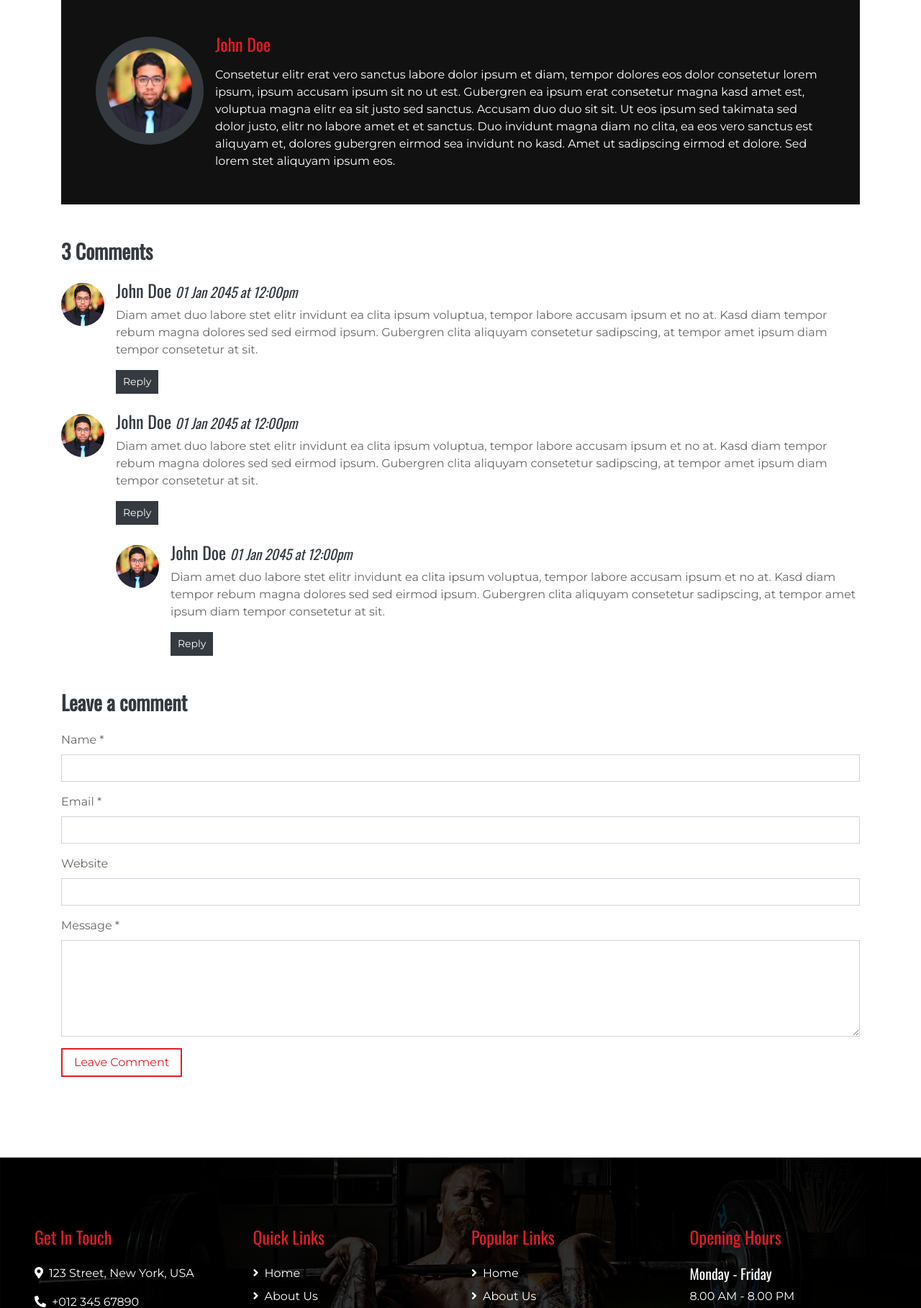
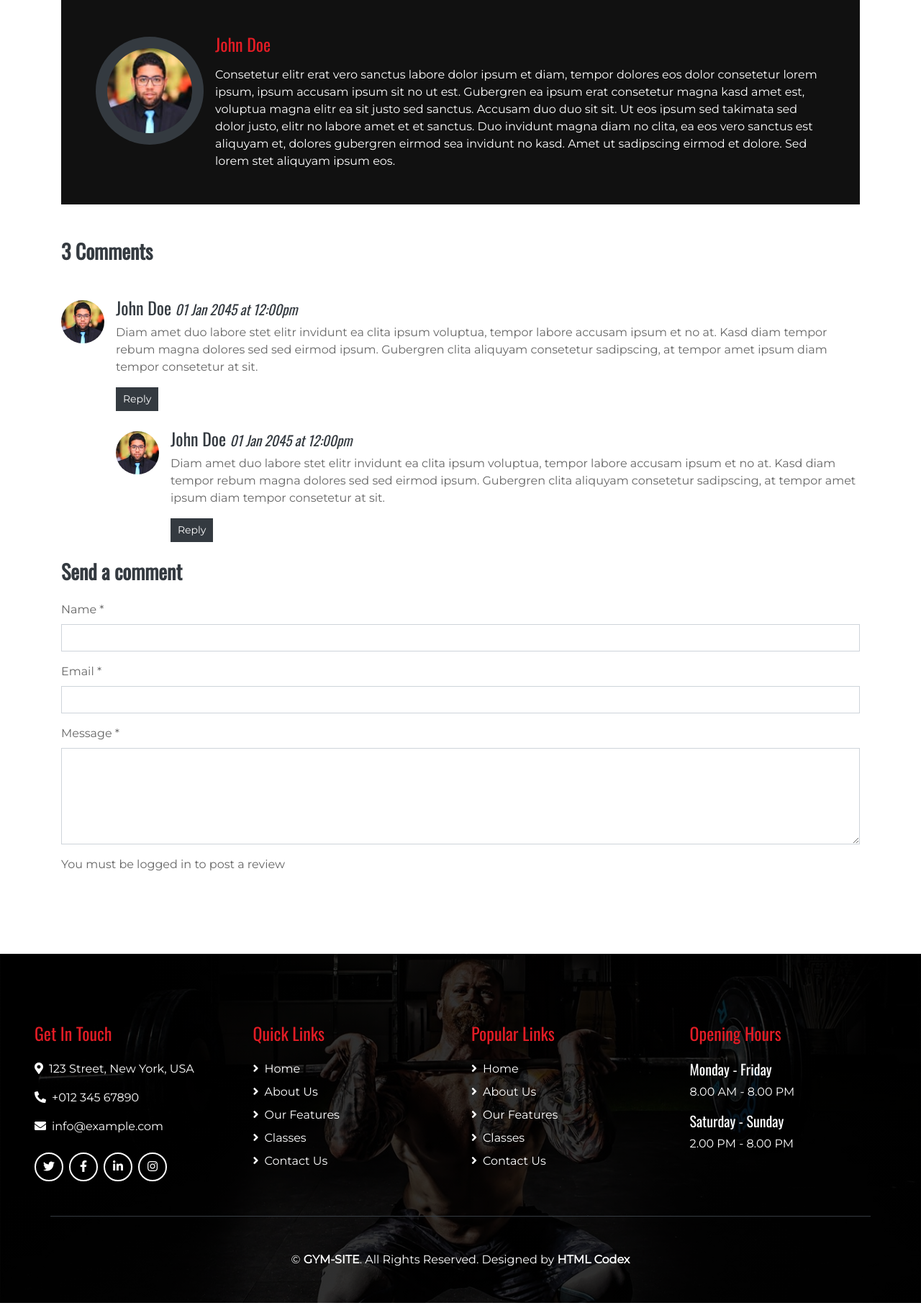
Before and after one commit to ozcanakyuz/django-gym, a Django app: page /single in a window 1280 px wide. Shown: the part 2919-4736 px from the top of the page at 72% size. Run offline with Django 4.2, Linux system fonts and the light colour scheme; data comes from the database, SQL or seed files in the repository; both versions use the stored data as it was after the commit; some libraries are stand-ins or nearby versions.

Commit message:
Comment makemigrations
+ Product/comment added.

```diff
--- a/gym_site/home/templates/header.html
+++ b/gym_site/home/templates/header.html
@@ -15,7 +15,7 @@
 
                 {% with request.resolver_match.url_name as url_name %}
 
-                    <a href="/" class="nav-item nav-link {% if page == 'home' %}active{% endif %}">Home</a>
+                    <a href="/" class="nav-item nav-link {% if url_name == 'home' %}active{% endif %}">Home</a>
                     <a href="about" class="nav-item nav-link {% if url_name == 'about' %}active{% endif %}">About Us</a>
                     <a href="feature" class="nav-item nav-link {% if url_name == 'feature' %}active{% endif %}">Our Features</a>
                     <a href="classes" class="nav-item nav-link {% if url_name == 'classes' %}active{% endif %}">Classes</a>
--- a/gym_site/home/templates/single.html
+++ b/gym_site/home/templates/single.html
@@ -59,14 +59,29 @@
             </div>
             <div class="col-12 py-4">
                 <h3 class="mb-4 font-weight-bold">3 Comments</h3>
+
+                {% comment %} ! COMMENT APPS {% endcomment %}
+                {% for yorum in comments %}
                 <div class="media mb-4">
-                    <img src="{% static "img/user.jpg" %}" alt="Image" class="mr-3 mt-1 rounded-circle" style="width:60px;">
+                    <img src="{{ yorum.user.userprofile.image.url}}" alt="Image" class="img-fluid mr-3 mt-1" style="width: 45px;">
                     <div class="media-body">
-                        <h4>John Doe <small><i>01 Jan 2045 at 12:00pm</i></small></h4>
-                        <p>Diam amet duo labore stet elitr invidunt ea clita ipsum voluptua, tempor labore accusam ipsum et no at. Kasd diam tempor rebum magna dolores sed sed eirmod ipsum. Gubergren clita aliquyam consetetur sadipscing, at tempor amet ipsum diam tempor consetetur at sit.</p>
-                        <button class="btn btn-sm btn-dark">Reply</button>
+                        <h6>{{ yorum.user.get_full_name }} <small> - <i>{{ yorum.create_at }}</i></small></h6>
+                    <div class="text-primary mb-2">
+                        </div>
+                            <p>{{ yorum.comment }}</p>
+                        </div>
                     </div>
-                </div>
+                {% endfor %}
+                        </div>
+                        <div class="col-md-12">
+                {% if messages %}
+                    {% for message in messages %}
+                        <div class="alert alert-{{ message.tags }}" role="alert">
+                            {{ message }}
+                        </div>
+                    {% endfor %}
+                {% endif %}
+
                 <div class="media mb-4">
                     <img src="{% static "img/user.jpg" %}" alt="Image" class="mr-3 mt-1 rounded-circle"
                         style="width:60px;">
@@ -85,10 +100,13 @@
                         </div>
                     </div>
                 </div>
+
             </div>
             <div class="col-12">
-                <h3 class="mb-4 font-weight-bold">Leave a comment</h3>
-                <form>
+                <h3 class="mb-4 font-weight-bold">Send a comment</h3>
+                <form action="/product/addcomment/{{ urun.id }}" method="post">
+
+                    {% csrf_token %}
                     <div class="form-group">
                         <label for="name">Name *</label>
                         <input type="text" class="form-control" id="name">
@@ -98,16 +116,15 @@
                         <input type="email" class="form-control" id="email">
                     </div>
                     <div class="form-group">
-                        <label for="website">Website</label>
-                        <input type="url" class="form-control" id="website">
-                    </div>
-
-                    <div class="form-group">
                         <label for="message">Message *</label>
                         <textarea id="message" cols="30" rows="5" class="form-control"></textarea>
                     </div>
                     <div class="form-group">
-                        <input type="submit" value="Leave Comment" class="btn btn-outline-primary px-3">
+                        {% if user.id is not None %}
+                        <input type="submit" value="Send Comment" class="btn btn-outline-primary px-3">
+                        {% else %}
+                            You must be logged in to post a review
+                        {% endif %}
                     </div>
                 </form>
             </div>
--- a/gym_site/home/urls.py
+++ b/gym_site/home/urls.py
@@ -1,9 +1,10 @@
-from django.urls import path
+from django.urls import include, path
 
 from . import views
 
 urlpatterns = [
     path("", views.index, name="index"),
+    path('product/', include('product.urls')),
     path("about", views.about, name="about"),
     path("feature", views.feature, name="feature"),
     path("classes", views.classes, name="classes"),
--- /dev/null
+++ b/gym_site/product/urls.py
@@ -0,0 +1,8 @@
+from django.urls import path
+
+from . import views
+
+urlpatterns = [
+    path("", views.index, name="index"),
+    path('addcomment/<int:id>', views.addcomment, name="addcomment")
+]
```
Also changed, not shown: gym_site/product/admin.py (+6 -1 lines), gym_site/product/models.py (+26 -1 lines), gym_site/product/views.py (+29 -0 lines), gym_site/db.sqlite3, gym_site/home/forms.py (added), gym_site/product/migrations/0001_initial.py (added).
